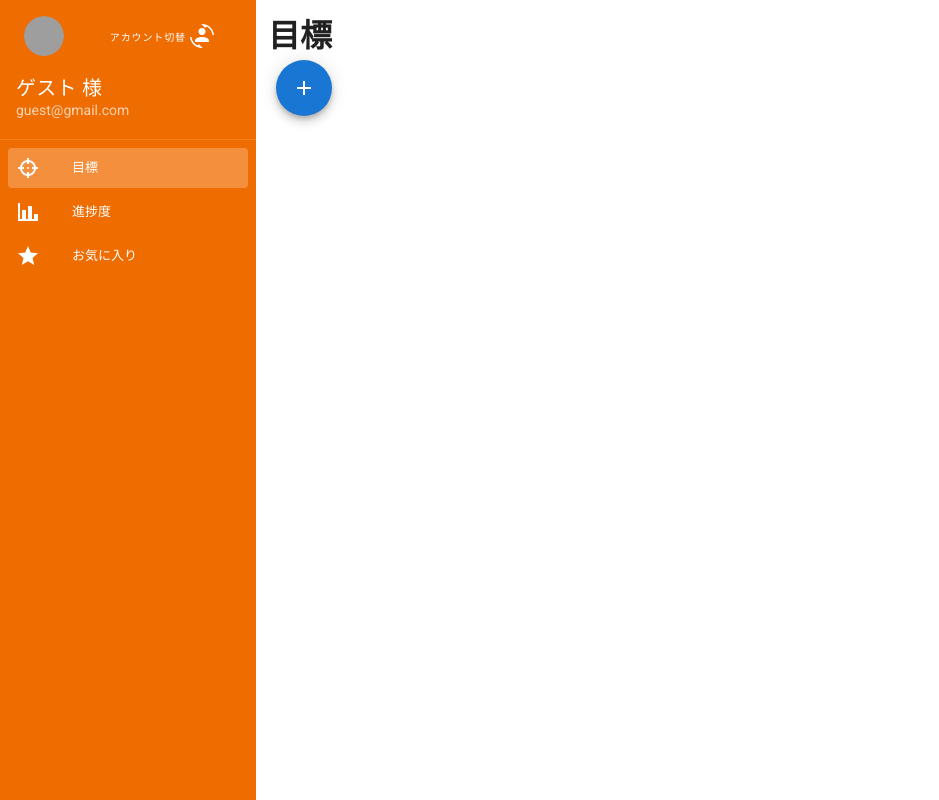
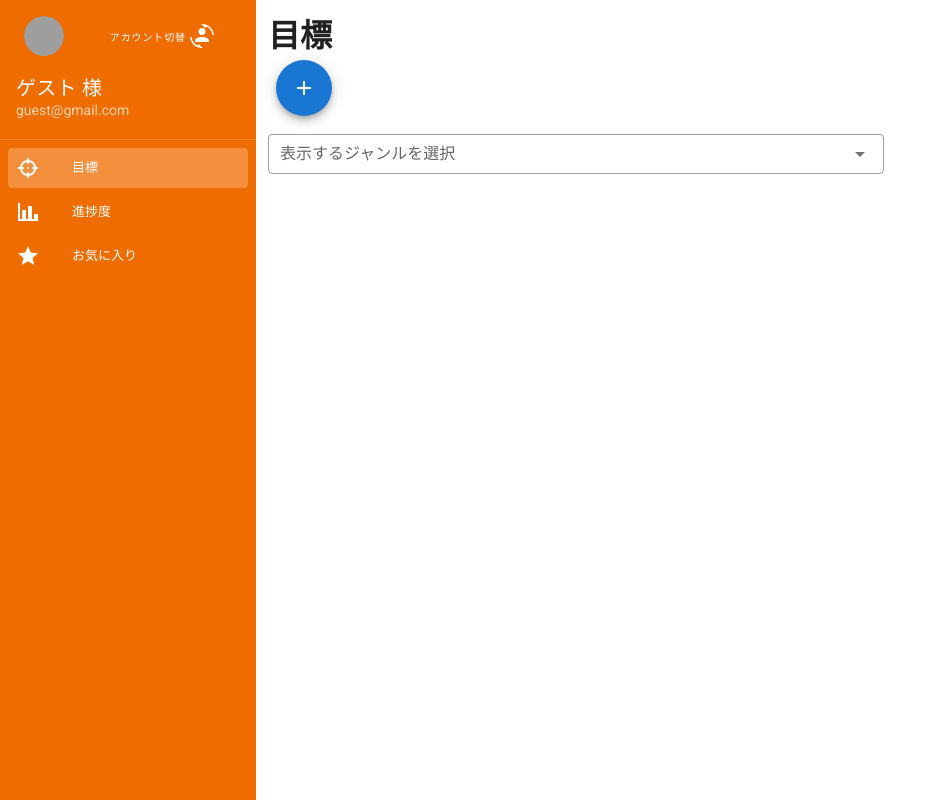
Before and after one commit to Chukoto/grow-grew-grown-webapp, a Vue app: page /target in a window 1280 px wide. Shown: the top 800 px of the page, without its empty margins (0-939 px from the left). Built offline with nearby package versions, Linux system fonts and the light colour scheme; grey boxes are pictures that could not be loaded.

Commit message:
[mod] imported GenreSwitcher and created functions for selected value

```diff
--- a/src/pages/Target.vue
+++ b/src/pages/Target.vue
@@ -4,23 +4,39 @@
       :genresFromParent="this.genres"
       style="margin-bottom: 30px"
     />
-    <IndexTarget :genresFromParent="this.genres" />
+    <GenreSwitcher
+      :genresFromParent="this.genres"
+      @setSelectedVal="showSelectedVal"
+    />
+    <IndexTarget
+      :genresFromParent="this.genres"
+      :selectedValFromParent="this.selected"
+    />
   </div>
 </template>
 
 <script>
 import AddTarget from '@/components/AddTarget';
 import IndexTarget from '@/components/IndexTarget';
+import GenreSwitcher from '@/components/GenreSwitcher';
+
 export default {
   name: 'Target',
   components: {
     AddTarget,
     IndexTarget,
+    GenreSwitcher,
   },
   data() {
     return {
       genres: ['学習', '読書', 'トレーニング', 'Todo'],
+      selected: '',
     };
+  },
+  methods: {
+    showSelectedVal(val) {
+      this.selected = val;
+    },
   },
 };
 </script>
```
